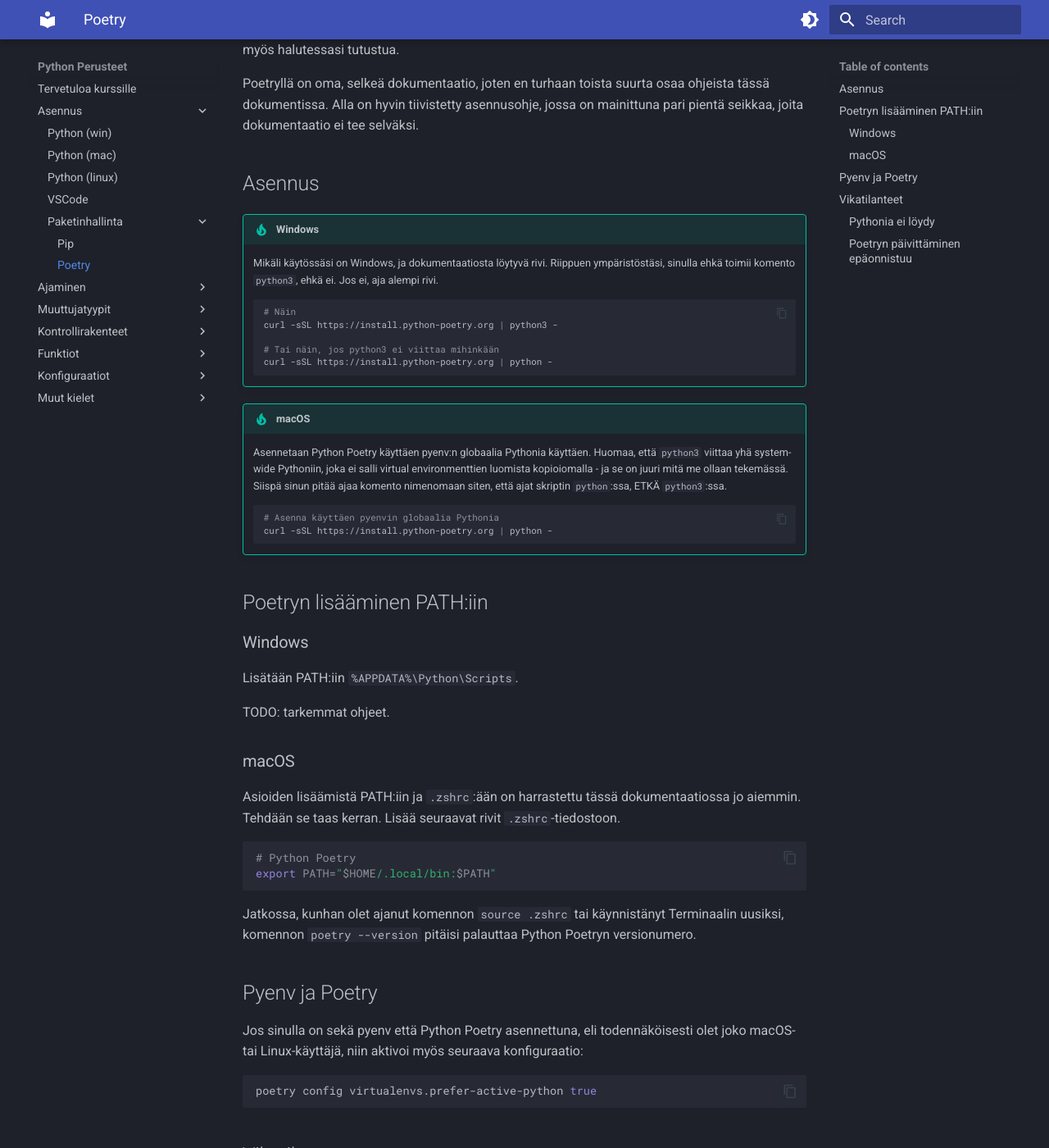
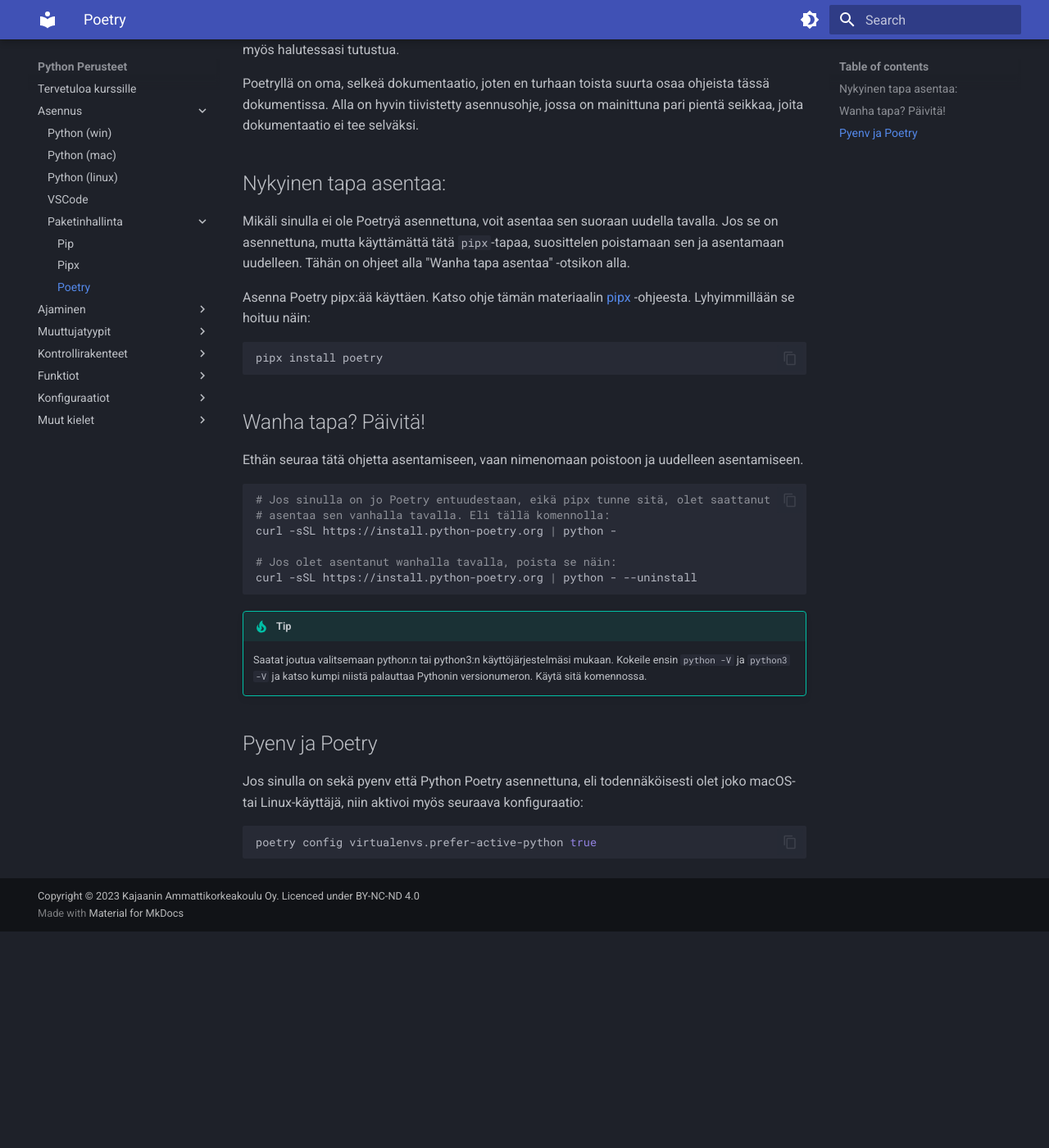
Before and after one commit to sourander/python-perusteet, an MkDocs documentation site: the page built from docs/asennus/paketinhallinta/poetry.md, in a window 1280 px wide and 1400 px high, scrolled down 333 px. Shown: the whole window at 82% size. Built offline with MkDocs 1.6.1 and Material for MkDocs 9.7.7, drawn with Linux system fonts in a browser that asks for light colours; after the commit the page ends 1469 px from its top, so only the background shows below that; some of the changed text lies outside the part shown.

Commit message:
Added pipx as Poetry install method

````diff
--- a/docs/asennus/paketinhallinta/poetry.md
+++ b/docs/asennus/paketinhallinta/poetry.md
@@ -6,47 +6,33 @@
 
 Poetryllä on oma, selkeä dokumentaatio, joten en turhaan toista suurta osaa ohjeista tässä dokumentissa. Alla on hyvin tiivistetty asennusohje, jossa on mainittuna pari pientä seikkaa, joita dokumentaatio ei tee selväksi.
 
-## Asennus
+## Nykyinen tapa asentaa:
 
-!!! tip "Windows"
+Mikäli sinulla ei ole Poetryä asennettuna, voit asentaa sen suoraan uudella tavalla. Jos se on asennettuna, mutta käyttämättä tätä `pipx`-tapaa, suosittelen poistamaan sen ja asentamaan uudelleen. Tähän on ohjeet alla "Wanha tapa asentaa" -otsikon alla.
 
-    Mikäli käytössäsi on Windows, ja dokumentaatiosta löytyvä rivi. Riippuen ympäristöstäsi, sinulla ehkä toimii komento `python3`, ehkä ei. Jos ei, aja alempi rivi.
-
-    ```bash
-    # Näin
-    curl -sSL https://install.python-poetry.org | python3 -
-
-    # Tai näin, jos python3 ei viittaa mihinkään
-    curl -sSL https://install.python-poetry.org | python -
-    ```
-
-!!! tip "macOS"
-
-    Asennetaan Python Poetry käyttäen pyenv:n globaalia Pythonia käyttäen. Huomaa, että `python3` viittaa yhä system-wide Pythoniin, joka ei salli virtual environmenttien luomista kopioiomalla - ja se on juuri mitä me ollaan tekemässä. Siispä sinun pitää ajaa komento nimenomaan siten, että ajat skriptin `python`:ssa, ETKÄ `python3`:ssa.
-
-    ```bash
-    # Asenna käyttäen pyenvin globaalia Pythonia
-    curl -sSL https://install.python-poetry.org | python -
-    ```
-
-## Poetryn lisääminen PATH:iin
-
-### Windows
-
-Lisätään PATH:iin `%APPDATA%\Python\Scripts`.
-
-TODO: tarkemmat ohjeet.
-
-### macOS
-
-Asioiden lisäämistä PATH:iin ja `.zshrc`:ään on harrastettu tässä dokumentaatiossa jo aiemmin. Tehdään se taas kerran. Lisää seuraavat rivit `.zshrc`-tiedostoon.
+Asenna Poetry pipx:ää käyttäen. Katso ohje tämän materiaalin [pipx](pipx.md) -ohjeesta. Lyhyimmillään se hoituu näin:
 
 ```bash
-# Python Poetry
-export PATH="$HOME/.local/bin:$PATH"
+pipx install poetry
 ```
 
-Jatkossa, kunhan olet ajanut komennon `source .zshrc` tai käynnistänyt Terminaalin uusiksi, komennon `poetry --version` pitäisi palauttaa Python Poetryn versionumero.
+## Wanha tapa? Päivitä!
+
+Ethän seuraa tätä ohjetta asentamiseen, vaan nimenomaan poistoon ja uudelleen asentamiseen.
+
+```bash
+# Jos sinulla on jo Poetry entuudestaan, eikä pipx tunne sitä, olet saattanut
+# asentaa sen vanhalla tavalla. Eli tällä komennolla:
+curl -sSL https://install.python-poetry.org | python -
+
+# Jos olet asentanut wanhalla tavalla, poista se näin:
+curl -sSL https://install.python-poetry.org | python - --uninstall
+```
+
+!!! tip
+
+    Saatat joutua valitsemaan python:n tai python3:n käyttöjärjestelmäsi mukaan. Kokeile ensin `python -V` ja `python3 -V` ja katso kumpi niistä palauttaa Pythonin versionumeron. Käytä sitä komennossa.
+
 
 ## Pyenv ja Poetry
 
@@ -55,35 +41,3 @@
 ```bash
 poetry config virtualenvs.prefer-active-python true
 ```
-
-## Vikatilanteet
-
-### Pythonia ei löydy
-
-Huomaathan, että Poetry tarvitsee toimiakseen Pythonin, ja vakiona se käyttää sitä Pythonia, jota käyttäen se on asennettu. Esimerkiksi seuraava työnkulku aiheuttaa virheilmoituksen:
-
-1. Asennat Python 3.10:n
-2. Asennat Poetryn käyttäen Python 3.10:ä
-3. Asennat uudemman Python 3.11:n
-4. Poistat edellisen Python 3.10:n
-
-Jatkossa tulee jotakuinkin tällainen ilmoitus Git Bash:ssä:
-
-```bash
-$ poetry --version
-No Python at '$LOCALAPPDATA\Programs\Python\Python310\python.exe'
-```
-
-### Poetryn päivittäminen epäonnistuu
-
-Poetryn itsensä voi päivittää komennolla `poetry self update`. Mikäli tämä nostaa virheilmoituksia, on usein helpoin ratkaisu poistaa Poetry ja asentaa se uusiksi. Tähän menee merkittävästi vähemmän aikaa kuin debuggaamiseen. Ohjeet tähän löytyy [Poetry doc:sta](https://python-poetry.org/docs/), mutta lyhyt vastaus on ajaa seuraavat komennot:
-
-```bash
-# Poista asennus
-curl -sSL https://install.python-poetry.org | python - --uninstall
-
-# Asenna takaisin
-curl -sSL https://install.python-poetry.org | python3 -
-```
-
-Mikäli komento ei syystä tai toisesta toimi Git Bash:ssä, kannattaa kokeilla ajaa se Komentokehoitteessa eli Command Promptissa.
````
Also changed, not shown: docs/asennus/paketinhallinta/pipx.md (added, +9 -0 lines).
